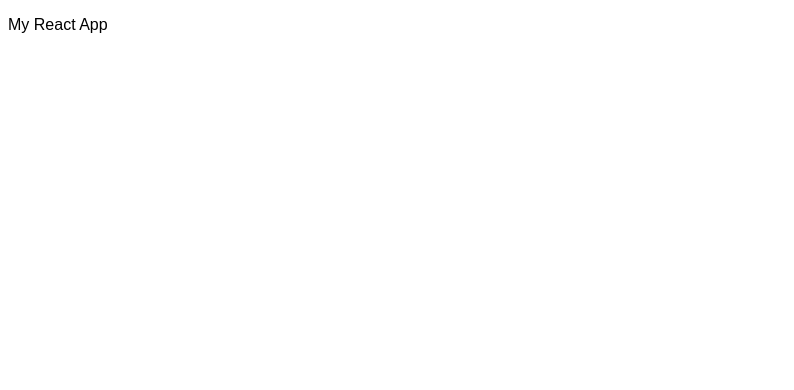
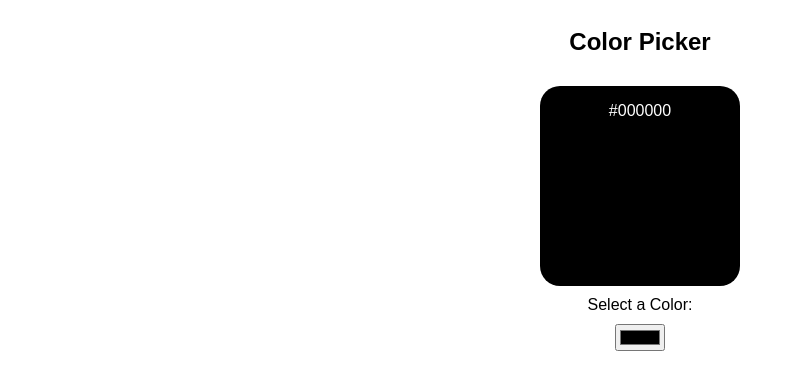
Before and after one commit to HriqueP/ReactJS, a React (Vite) app: page / in a window 1280 px wide. Shown: the top 390 px of the page, without its empty margins (0-794 px from the left). Built offline with nearby package versions, Linux system fonts and the light colour scheme.

Commit message:
colorPicker application

```diff
--- a/src/App.jsx
+++ b/src/App.jsx
@@ -1,7 +1,9 @@
+import Color from "./color_selector/Color.jsx";
+
 function App() {
   return (
     <>
-      <p>My React App</p>
+      <Color />
     </>
   );
 }
--- /dev/null
+++ b/src/color_selector/Color.jsx
@@ -0,0 +1,30 @@
+import React, { useState } from "react";
+import styles from "../color_selector/Color.module.css";
+
+function Color() {
+  /* Valor da cor no useState tem q obedecer o formato Hex de cores,
+  caso contrario a propriedade de 'value' no input não ira funcionar */
+
+  const [color, setColor] = useState("#000000");
+
+  const handleColorChange = (event) => {
+    setColor(event.target.value);
+  };
+
+  return (
+    <div className={styles.color_picker_container}>
+      <h2>Color Picker</h2>
+      <div className={styles.color_display} style={{ backgroundColor: color }}>
+        <p>{color}</p>
+      </div>
+      <label>Select a Color:</label>
+      <input
+        type="color"
+        value={color}
+        onChange={(event) => handleColorChange(event)}
+      />
+    </div>
+  );
+}
+
+export default Color;
--- /dev/null
+++ b/src/color_selector/Color.module.css
@@ -0,0 +1,14 @@
+.color_picker_container {
+  display: flex;
+  flex-direction: column;
+  align-items: center;
+  gap: 10px;
+}
+
+.color_display {
+  width: 200px;
+  height: 200px;
+  border-radius: 20px;
+  text-align: center;
+  color: #fff;
+}
```
